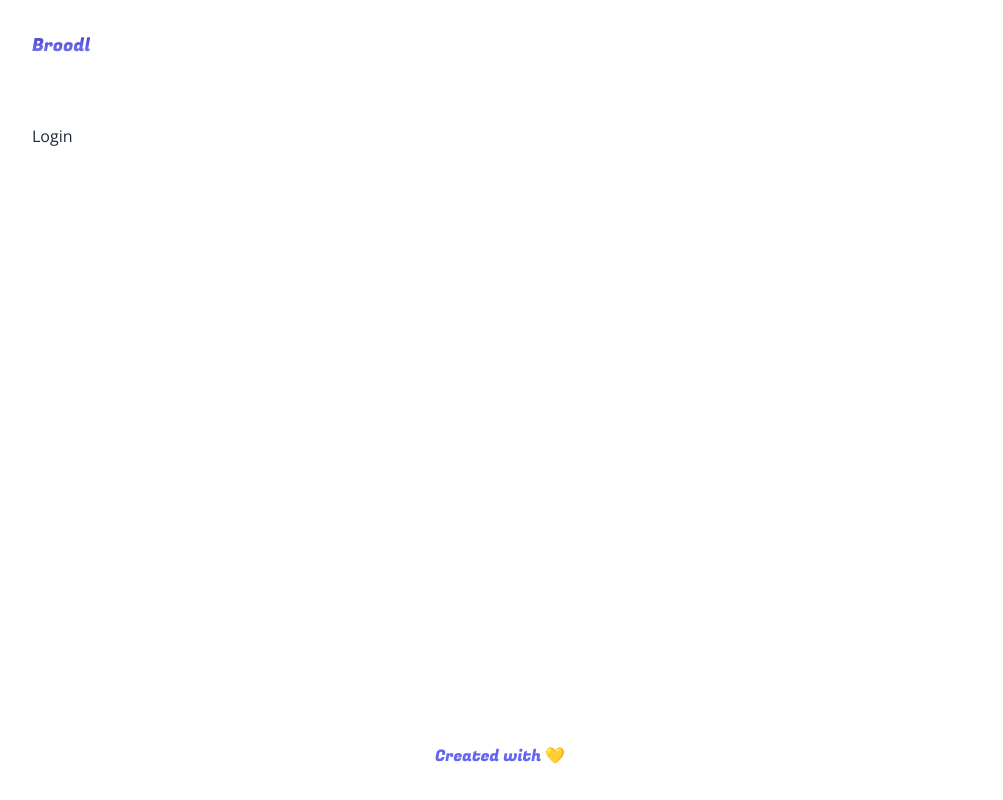
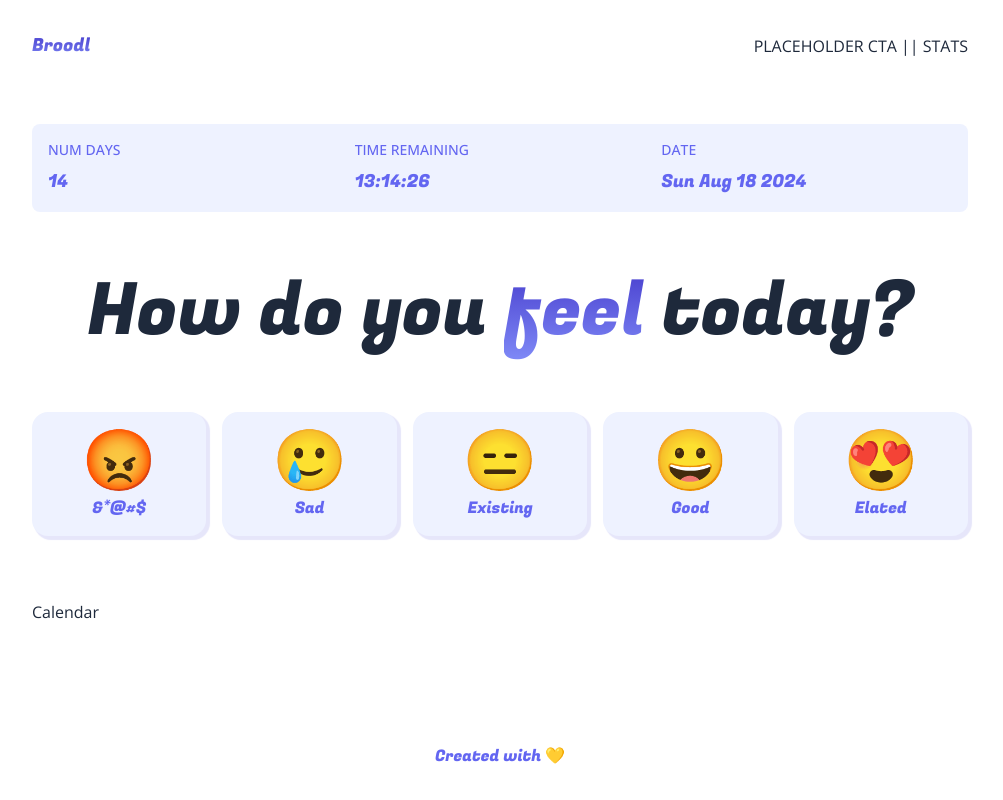
Before and after one commit to upadhyay-aditya-7/Broodl-MoodMonitor-, a Next.js app: page /dashboard in a window 1280 px wide. Shown: the whole page, without its empty margins (140-1143 px from the left). Built offline with nearby package versions, Linux system fonts and the light colour scheme.

Commit message:
Dashboard and Login Page Coded

```diff
--- a/app/dashboard/page.js
+++ b/app/dashboard/page.js
@@ -8,7 +8,7 @@
 
 export default function DashboardPage() {
 
-  const isAuthenticated = false;
+  const isAuthenticated = true;
 
   let children = (<Login />)
 
--- a/app/globals.css
+++ b/app/globals.css
@@ -7,3 +7,12 @@
     -webkit-background-clip: text;
     -webkit-text-fill-color: transparent;
 }
+
+.purpleShadow {
+    box-shadow: 3px 3px 1px 1px lavender;
+}
+
+.purpleShadow:hover {
+    transform: translate(3px, 3px);
+    box-shadow: 0px 0px 1px 1px lavender;
+}
--- a/app/layout.js
+++ b/app/layout.js
@@ -13,6 +13,7 @@
   const header = (
     <header className="p-4 sm:p-8 flex items-center justify-between gap-4">
       <h1 className={'text-base sm:text-lg textGradient ' + fugaz.className}>Broodl</h1>
+      <div className="flex items-center justify-between">PLACEHOLDER CTA || STATS</div>
     </header>
   );
 
--- a/components/Button.js
+++ b/components/Button.js
@@ -1,13 +1,23 @@
-import { Fugaz_One } from 'next/font/google';
-import React from 'react'
-const fugaz = Fugaz_One({ subsets: ["latin"], weight:['400'] });
-
+import { Fugaz_One } from "next/font/google";
+import React from "react";
+const fugaz = Fugaz_One({ subsets: ["latin"], weight: ["400"] });
 
 export default function Button(props) {
-    const {text, dark} = props
+  const { text, dark, full } = props;
   return (
-    <button className={'rounded-full overflow-hidden duration-200 hover:opacity-70 border-2 border-solid border-indigo-600' + (dark ? ' text-white bg-indigo-600' : ' text-indigo-600')}>
-        <p className={'px-6 sm:px-10 white-space-nowrap py-2 sm:py-3 ' + fugaz.className}>{text}</p>
+    <button
+      className={
+        "rounded-full overflow-hidden duration-200 hover:opacity-70 border-2 border-solid border-indigo-600 " +
+        (dark ? " text-white bg-indigo-600 " : " text-indigo-600 ") + (full ? ' grid place-items-center w-full ' : ' ')
+      }
+    >
+      <p
+        className={
+          "px-6 sm:px-10 white-space-nowrap py-2 sm:py-3 " + fugaz.className
+        }
+      >
+        {text}
+      </p>
     </button>
-  )
+  );
 }
--- /dev/null
+++ b/components/Calendar.js
@@ -0,0 +1,7 @@
+import React from 'react'
+
+export default function Calendar() {
+  return (
+    <div>Calendar</div>
+  )
+}
--- a/components/Dashboard.js
+++ b/components/Dashboard.js
@@ -1,7 +1,62 @@
-import React from 'react'
+import { Fugaz_One } from "next/font/google";
+import React from "react";
+import Calendar from "./Calendar";
+const fugaz = Fugaz_One({ subsets: ["latin"], weight: ["400"] });
 
 export default function Dashboard() {
+  const statuses = {
+    num_days: 14,
+    time_remaining: "13:14:26",
+    date: new Date().toDateString(),
+  };
+
+  const moods = {
+    "&*@#$": "😡",
+    Sad: "🥲",
+    Existing: "😑",
+    Good: "😀",
+    Elated: "😍",
+  };
+
   return (
-    <div>Dashboard</div>
-  )
+    <div className="flex flex-col flex-1 gap-8 sm:gap-12 md:gap-16">
+      <div className="grid grid-cols-3 bg-indigo-50 text-indigo-500 p-4 gap-4 rounded-lg">
+        {Object.keys(statuses).map((status, statusIndex) => {
+          return (
+            <div key={statusIndex} className="flex flex-col gap-1 sm:gap-2">
+              <p className="font-medium uppercase text-xs sm:text-sm truncate">
+                {status.replaceAll("_", " ")}
+              </p>
+              <p className={"text-base sm:text-lg truncate " + fugaz.className}>
+                {statuses[status]}
+              </p>
+            </div>
+          );
+        })}
+      </div>
+      <h4
+        className={
+          "text-5xl sm:text:6xl md:text-7xl text-center " + fugaz.className
+        }
+      >
+        How do you <span className="textGradient">feel</span> today?
+      </h4>
+      <div className="flex items-stretch flex-wrap gap-4">
+        {Object.keys(moods).map((mood, moodIndex) => {
+          return (
+            <button
+              className={
+                "p-4 px-5 rounded-2xl items-center purpleShadow duration-200 bg-indigo-50 hover:bg-indigo-100 text-center flex flex-col gap-2 flex-1"
+              }
+              key={moodIndex}
+            >
+              <p className="text-4xl sm:text-5xl md:text-6xl">{moods[mood]}</p>
+              <p className={'text-indigo-500 text-xs sm:text-sm md:text-base '+ fugaz.className}>{mood}</p>
+            </button>
+          );
+        })}
+      </div>
+      <Calendar/>
+    </div>
+  );
 }
--- a/components/Hero.js
+++ b/components/Hero.js
@@ -1,6 +1,7 @@
 import { Fugaz_One } from "next/font/google";
 import React from "react";
 import Button from "./Button";
+import Calendar from "./Calendar";
 const fugaz = Fugaz_One({ subsets: ["latin"], weight: ["400"] });
 
 export default function Hero() {
@@ -22,6 +23,7 @@
         <Button text="Sign Up" />
         <Button text="Login" dark />
       </div>
+      <Calendar/>
     </div>
   );
 }
--- a/components/Login.js
+++ b/components/Login.js
@@ -1,7 +1,20 @@
+import { Fugaz_One } from 'next/font/google';
 import React from 'react'
+import Button from './Button';
+const fugaz = Fugaz_One({ subsets: ["latin"], weight: ["400"] });
+
 
 export default function Login() {
   return (
-    <div>Login</div>
+    <div className='flex flex-col flex-1 justify-center items-center gap-4'>
+      <h3 className={'text-4xl sm:text:5xl md:text-6xl ' + fugaz.className}>Log In / Register</h3>
+      <p>You're one step away!</p>
+      <input className='max-w-[400px] w-full mx-auto px-3 duration-200 hover:border-indigo-600 focus:border-indigo-600 py-2 sm:py-3 border-2 border-solid border-indigo-400 rounded-full outline-none' placeholder='Enter your email'/>
+      <input className='max-w-[400px] w-full mx-auto px-3 duration-200 hover:border-indigo-600 focus:border-indigo-600 py-2 sm:py-3 border-2 border-solid border-indigo-400 rounded-full outline-none' placeholder='Enter your password' type='password'/>
+      <div className='max-w-[400px] w-full mx-auto'>
+      <Button text="Submit" full/>
+      </div>
+      <p className='text-center'>Don't have an account? <span className='text-indigo-600'>Sign up</span></p>
+    </div>
   )
 }
```
